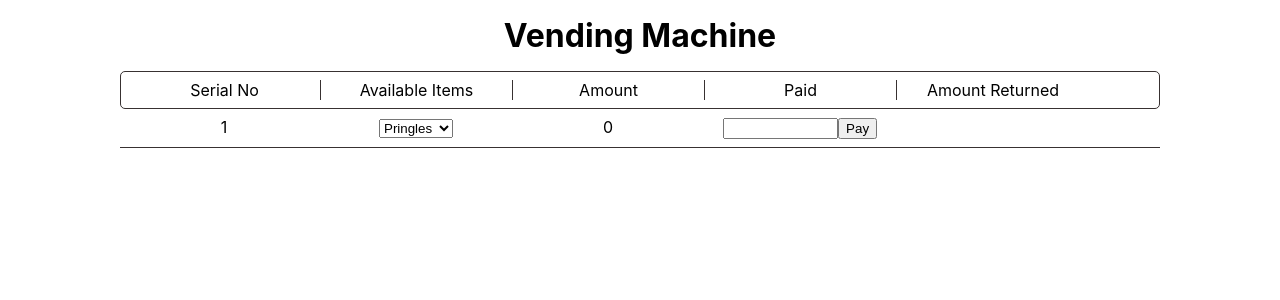
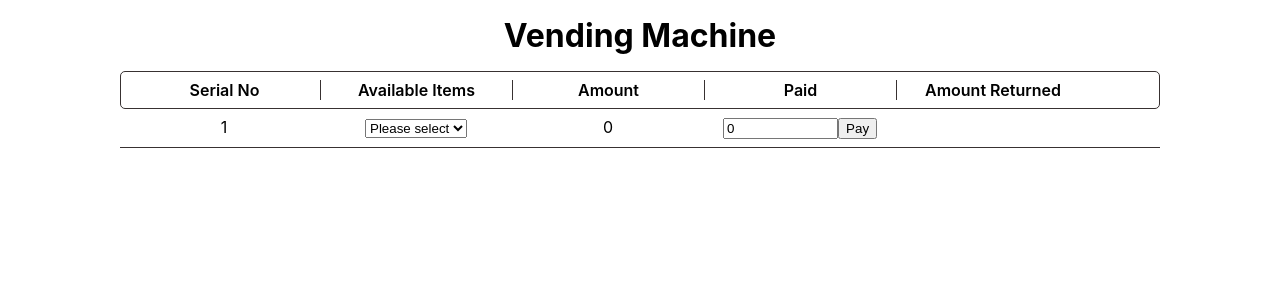
Before and after one commit to yashwanth-git/test-driven-development, a React (Create React App) app: page / in a window 1280 px wide. Shown: the top 300 px of the page. Built offline with nearby package versions, Linux system fonts and the light colour scheme.

Commit message:
adds component satifying base tests

```diff
--- a/src/App.css
+++ b/src/App.css
@@ -27,6 +27,7 @@
 .heading {
   text-align: center;
   width: calc(60em / 5);
+  font-weight: 600;
 }
 .heading:not(:last-child) {
   border-right: 1px solid #383131;
--- a/src/App.tsx
+++ b/src/App.tsx
@@ -1,8 +1,20 @@
-import { useState } from 'react';
+import { FormEvent, useState } from 'react';
 import './App.css';
+import { getChange } from './helpers';
+import PaymentForm from './PaymentForm';
+
+export type VendingOptionsProps = {
+  id: string;
+  name: string;
+  cost: number;
+};
+
+export type PaymentProps = {
+  amountPaid: number;
+};
 
 function App() {
-  const vendingOptions: { id: string; name: string; cost: number }[] = [
+  const vendingOptions: VendingOptionsProps[] = [
     {
       id: 'Pringles',
       name: 'Pringles',
@@ -19,11 +31,16 @@ function App() {
       cost: 0.75,
     },
   ];
-  const [amoutToBePaid, setAmountToBePaid] = useState(Number);
+  const [amountToBePaid, setAmountToBePaid] = useState(Number);
+  const [returns, setReturns] = useState<Number[]>([]);
 
   const changeHandler = (e: { target: { value: string } }) => {
     let selectedItem = vendingOptions.filter((v) => v.name === e.target.value);
     setAmountToBePaid(selectedItem[0].cost);
+  };
+
+  const submitPaymentHandler = ({ amountPaid }: PaymentProps) => {
+    setReturns(getChange(amountToBePaid, amountPaid));
   };
   return (
     <div className="app">
@@ -49,6 +66,7 @@ function App() {
                 id="vending-machine"
                 onChange={changeHandler}
               >
+                <option>Please select</option>
                 {vendingOptions.map((opt) => (
                   <option value={opt.name} key={opt.id}>
                     {opt.name}
@@ -59,16 +77,13 @@ function App() {
             </div>
           </div>
           <div className="col">
-            <span className="amount">{amoutToBePaid}</span>
+            <span className="amount">{amountToBePaid}</span>
           </div>
           <div className="col">
-            <form className="payment-form">
-              <input type="text" className="amoutPaid" />
-              <button className="pay-btn">Pay</button>
-            </form>
+            <PaymentForm onSubmit={submitPaymentHandler} amountPaid={0} />
           </div>
           <div className="col">
-            <span className="return"></span>
+            <span className="return">{String(returns)}</span>
           </div>
         </div>
       </div>
--- /dev/null
+++ b/src/PaymentForm.tsx
@@ -0,0 +1,29 @@
+import { FormEvent, useRef } from 'react';
+import { PaymentProps } from './App';
+
+type PaymentFormProps = {
+  onSubmit: (data: PaymentProps) => void;
+  amountPaid: number;
+};
+
+const PaymentForm = ({ onSubmit, amountPaid }: PaymentFormProps) => {
+  const amountPaidRef = useRef<HTMLInputElement>(null);
+  const handleSubmit = (e: FormEvent) => {
+    e.preventDefault();
+    onSubmit({ amountPaid: Number(amountPaidRef.current!.value) });
+  };
+  return (
+    <form onSubmit={handleSubmit} className="payment-form">
+      <input
+        type="number"
+        min={0}
+        className="amoutPaid"
+        ref={amountPaidRef}
+        defaultValue={amountPaid}
+      />
+      <button className="pay-btn">Pay</button>
+    </form>
+  );
+};
+
+export default PaymentForm;
```
Also changed, not shown: 1 other file (tests, documents, lock files or other folders).
